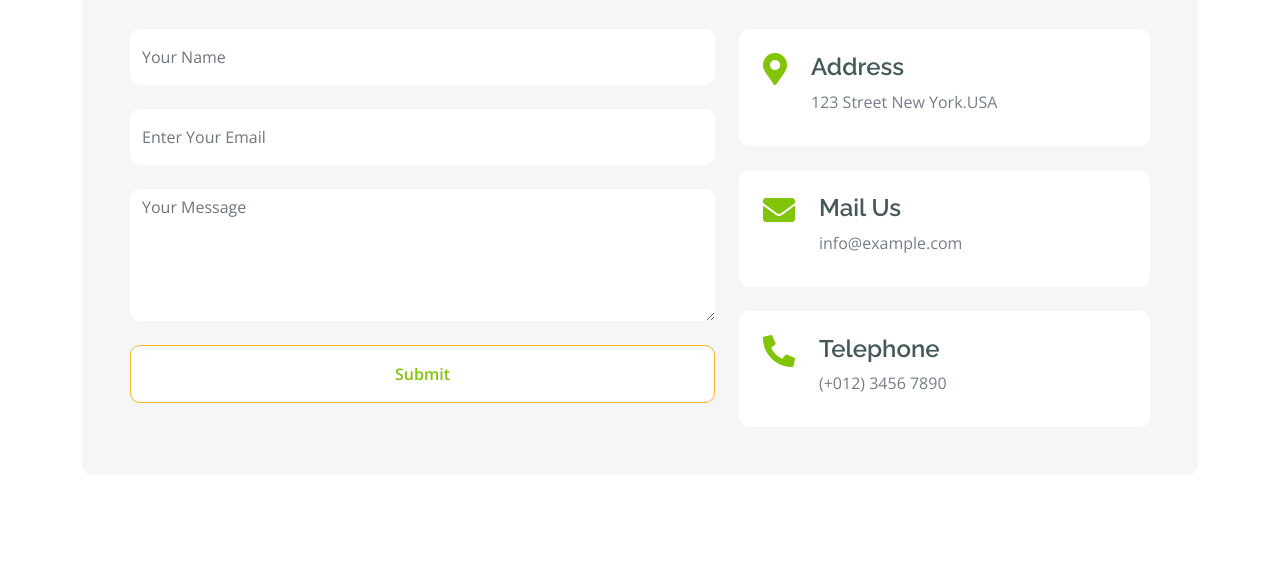
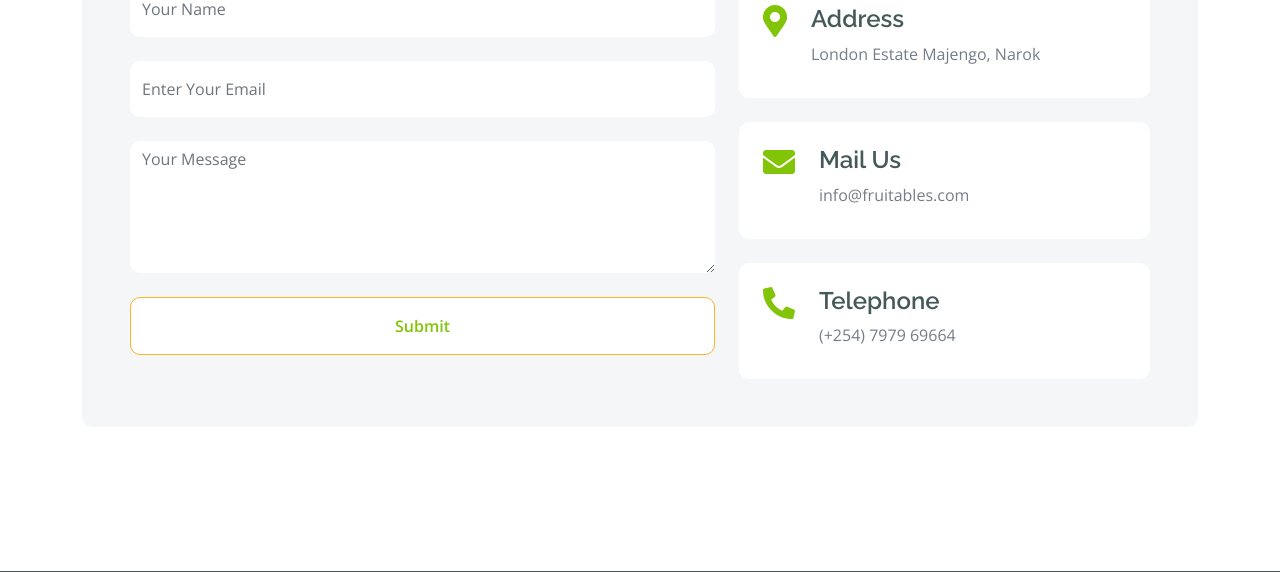
Before and after one commit to MuliJob/fruitables, a Django app: page /contact/ in a window 1280 px wide. Shown: the part 1049-1621 px from the top of the page. Run offline with Django 5.2, Linux system fonts and the light colour scheme; some libraries are stand-ins or nearby versions.

Commit message:
Updated contact.html

```diff
--- a/fruitable/web/templates/contact.html
+++ b/fruitable/web/templates/contact.html
@@ -32,7 +32,7 @@
                         <div class="col-12">
                             <div class="text-center mx-auto" style="max-width: 700px;">
                                 <h1 class="text-primary">Get in touch</h1>
-                                <p class="mb-4">The contact form is currently inactive. Get a functional and working contact form with Ajax & PHP in a few minutes. Just copy and paste the files, add a little code and you're done. <a href="https://htmlcodex.com/contact-form">Download Now</a>.</p>
+                                <p class="mb-4">Incase of any inquiry talk to us by sending us a message.</p>
                             </div>
                         </div>
                         <div class="col-lg-12">
@@ -55,21 +55,21 @@
                                 <i class="fas fa-map-marker-alt fa-2x text-primary me-4"></i>
                                 <div>
                                     <h4>Address</h4>
-                                    <p class="mb-2">123 Street New York.USA</p>
+                                    <p class="mb-2">London Estate Majengo, Narok</p>
                                 </div>
                             </div>
                             <div class="d-flex p-4 rounded mb-4 bg-white">
                                 <i class="fas fa-envelope fa-2x text-primary me-4"></i>
                                 <div>
                                     <h4>Mail Us</h4>
-                                    <p class="mb-2">info@example.com</p>
+                                    <p class="mb-2">info@fruitables.com</p>
                                 </div>
                             </div>
                             <div class="d-flex p-4 rounded bg-white">
                                 <i class="fa fa-phone-alt fa-2x text-primary me-4"></i>
                                 <div>
                                     <h4>Telephone</h4>
-                                    <p class="mb-2">(+012) 3456 7890</p>
+                                    <p class="mb-2">(+254) 7979 69664</p>
                                 </div>
                             </div>
                         </div>
```
